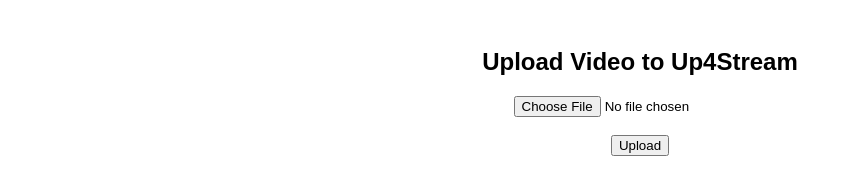
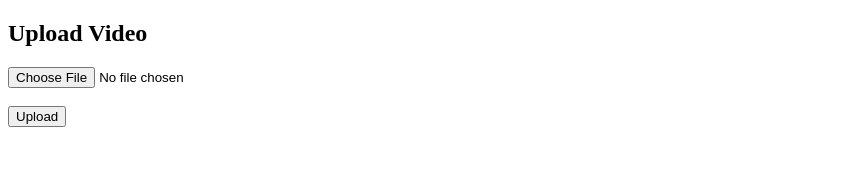
Before and after one commit to movidoz-site/UPLOAD, a plain HTML site: page index.html in a window 1280 px wide. Shown: the whole page, without its empty margins (0-852 px from the left). Drawn offline with Linux system fonts and the light colour scheme.

Commit message:
Update index.html

```diff
--- a/index.html
+++ b/index.html
@@ -2,75 +2,14 @@
 <html lang="en">
 <head>
   <meta charset="UTF-8">
-  <title>Video Upload</title>
-  <style>
-    body {
-      font-family: Arial, sans-serif;
-      padding: 20px;
-      text-align: center;
-    }
-    #progress {
-      margin-top: 15px;
-      font-weight: bold;
-      color: green;
-    }
-  </style>
+  <title>Upload Video</title>
 </head>
 <body>
-  <h2>Upload Video to Up4Stream</h2>
-
-  <input type="file" id="fileInput" accept="video/*"><br><br>
-  <button onclick="uploadVideo()">Upload</button>
-
-  <div id="progress"></div>
-
-  <script>
-    const API_KEY = "605s9lfso9rfxnbyccv"; // your API key
-
-    async function uploadVideo() {
-      const file = document.getElementById("fileInput").files[0];
-      if (!file) {
-        alert("Please choose a video file first.");
-        return;
-      }
-
-      document.getElementById("progress").innerText = "Requesting upload server...";
-
-      try {
-        // Step 1: Get upload server
-        const res = await fetch(`https://up4stream.com/api/upload/server?key=${API_KEY}`);
-        const data = await res.json();
-        if (!data.result) throw new Error("Failed to get upload server");
-        const uploadUrl = data.result;
-
-        // Step 2: Upload file
-        const formData = new FormData();
-        formData.append("key", API_KEY);
-        formData.append("file", file);
-
-        document.getElementById("progress").innerText = "Uploading... Please wait.";
-
-        const uploadRes = await fetch(uploadUrl, {
-          method: "POST",
-          body: formData
-        });
-
-        const result = await uploadRes.json();
-        console.log(result);
-
-        if (result.status === 200) {
-          const filecode = result.files[0].filecode;
-          document.getElementById("progress").innerHTML =
-            `✅ Upload complete! Filecode: <b>${filecode}</b>`;
-        } else {
-          document.getElementById("progress").innerText = "Upload failed.";
-        }
-
-      } catch (err) {
-        console.error(err);
-        document.getElementById("progress").innerText = "Error: " + err.message;
-      }
-    }
-  </script>
+  <h2>Upload Video</h2>
+  <form method="POST" enctype="multipart/form-data" id="uploadForm">
+    <input type="hidden" name="key" value="605s9lfso9rfxnbyccv">
+    <input type="file" name="file" accept="video/*"><br><br>
+    <input type="submit" value="Upload">
+  </form>
 </body>
 </html>
```
